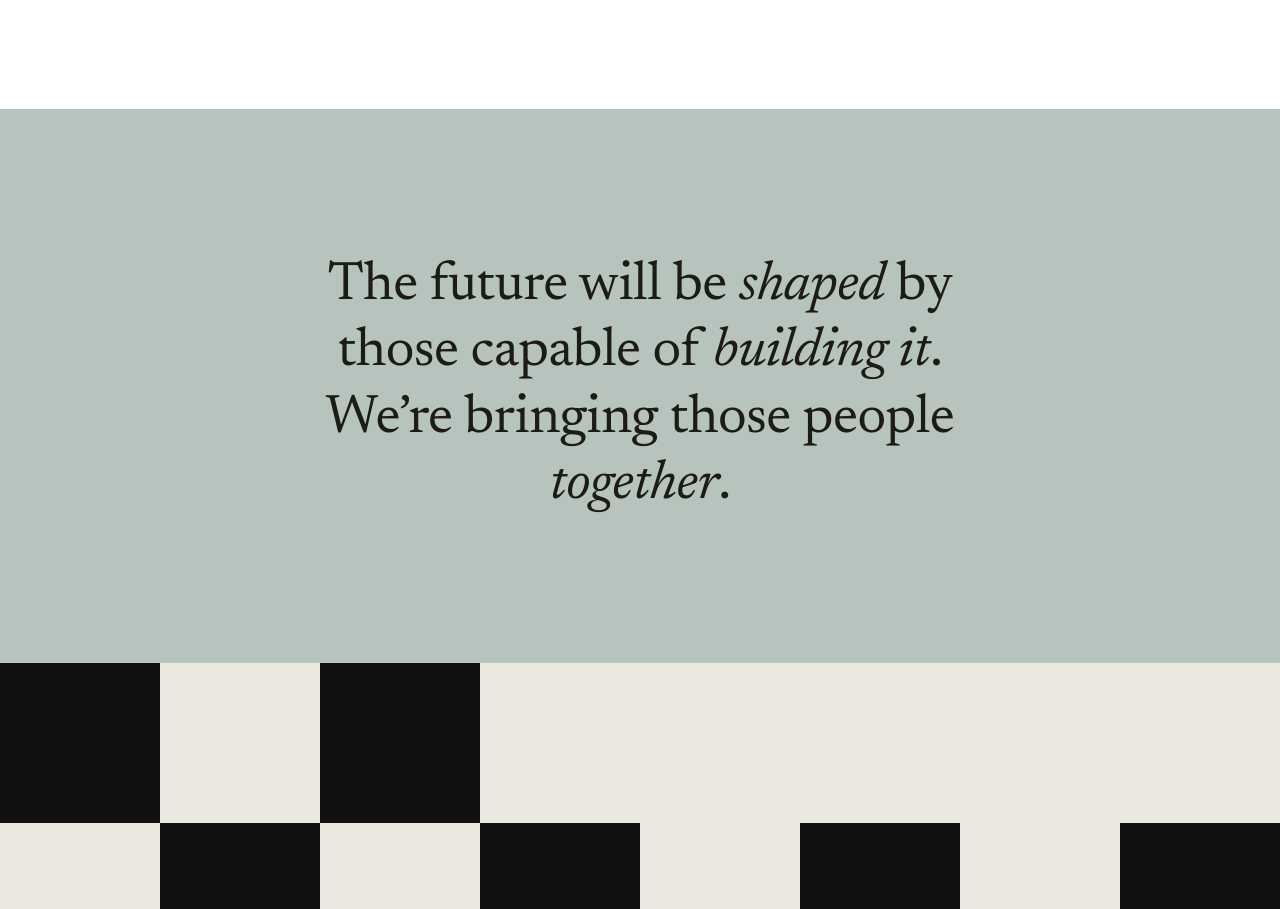
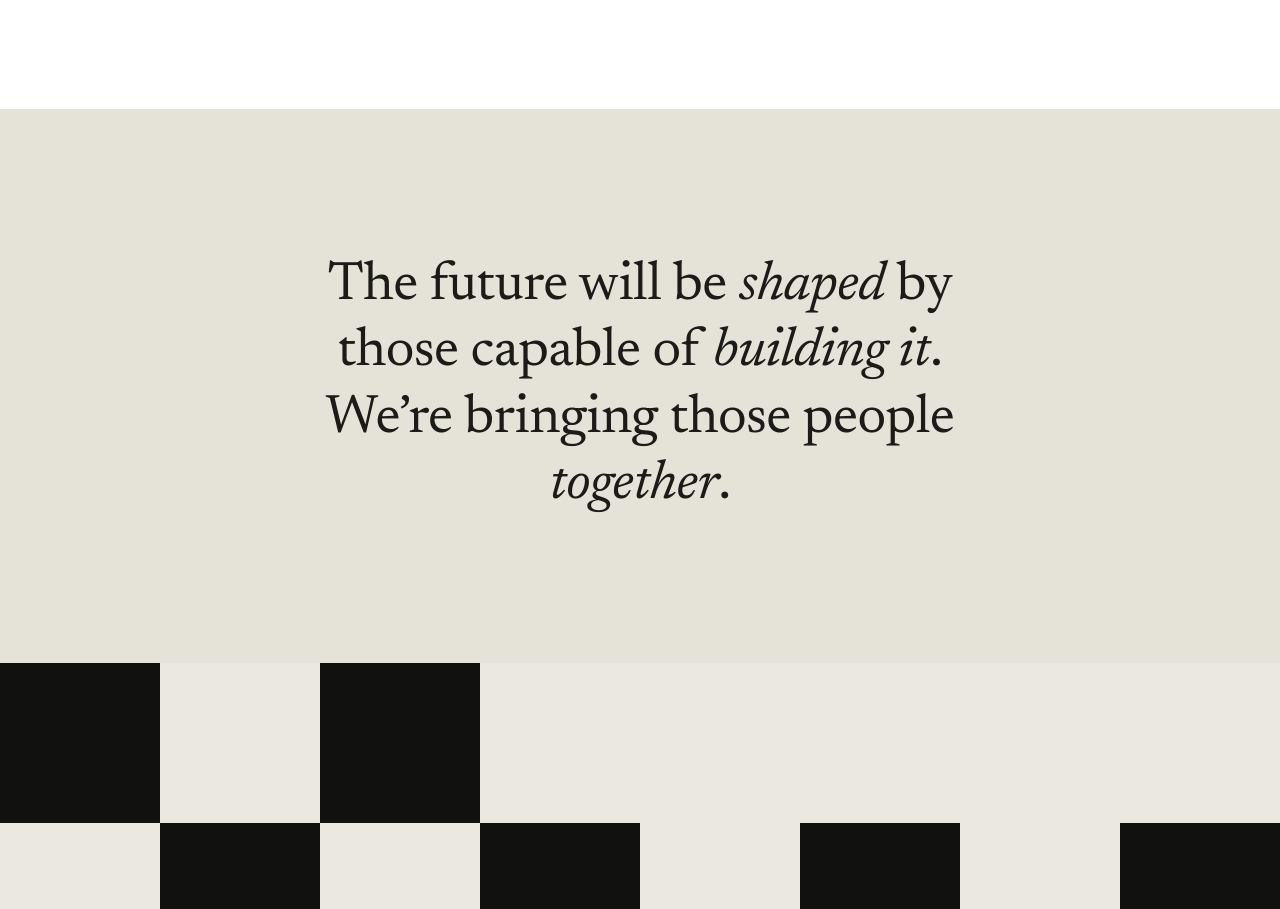
Before and after one commit to espenoker/monolit, a website built with Vite: page index.html in a window 1280 px wide. Shown: the part 4154-5063 px from the top of the page. Built offline with nearby package versions, Linux system fonts and the light colour scheme.

Commit message:
CTA band on #E5E3D8
Co-Authored-By: Claude Fable 5 <noreply@anthropic.com>

```diff
--- a/src/styles/main.css
+++ b/src/styles/main.css
@@ -445,6 +445,7 @@ section.split,
 
 /* ============ CTA ============ */
 .band--cta {
+  background: #e5e3d8;
   padding: 9rem 1.5rem;
   text-align: center;
 }
```
